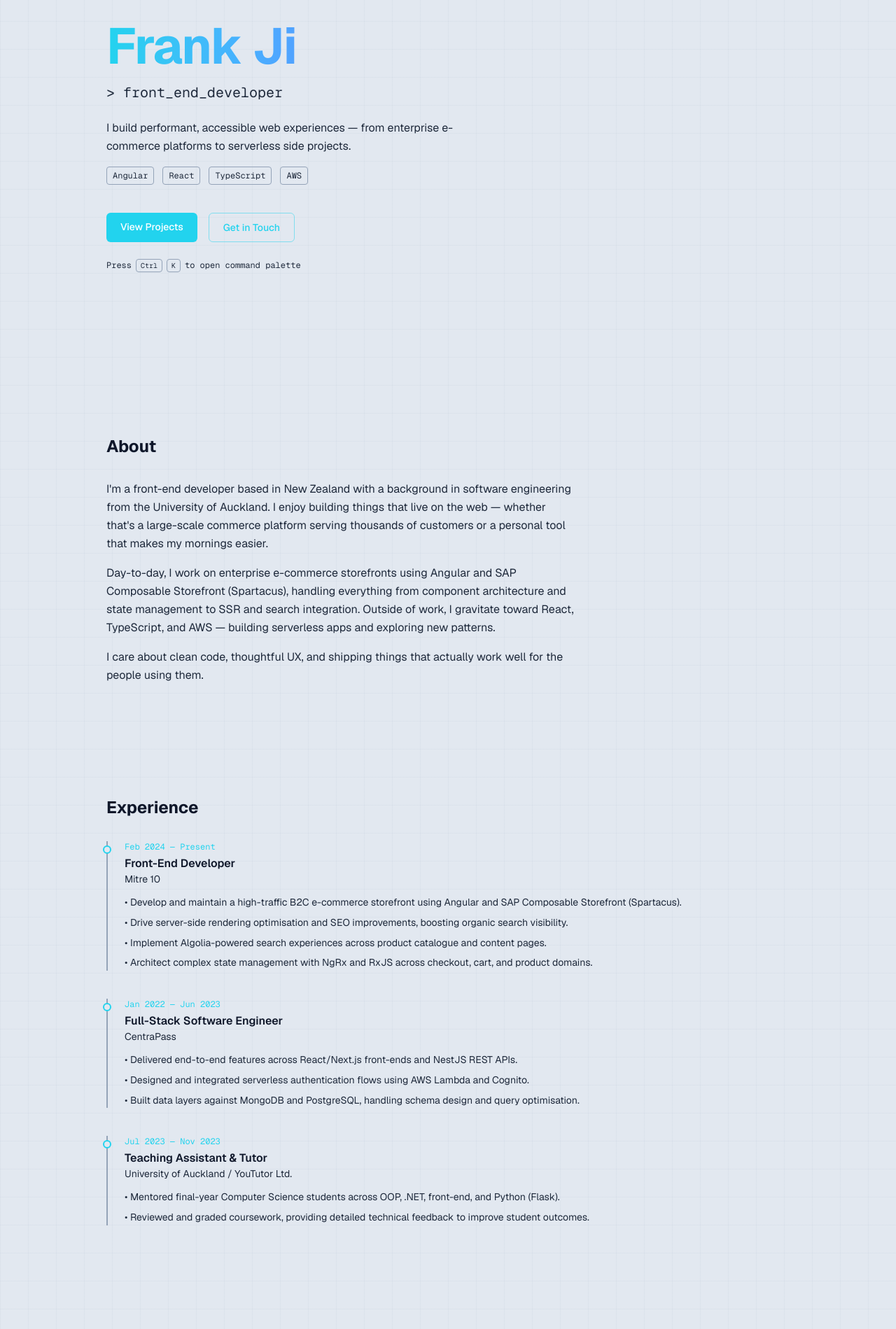
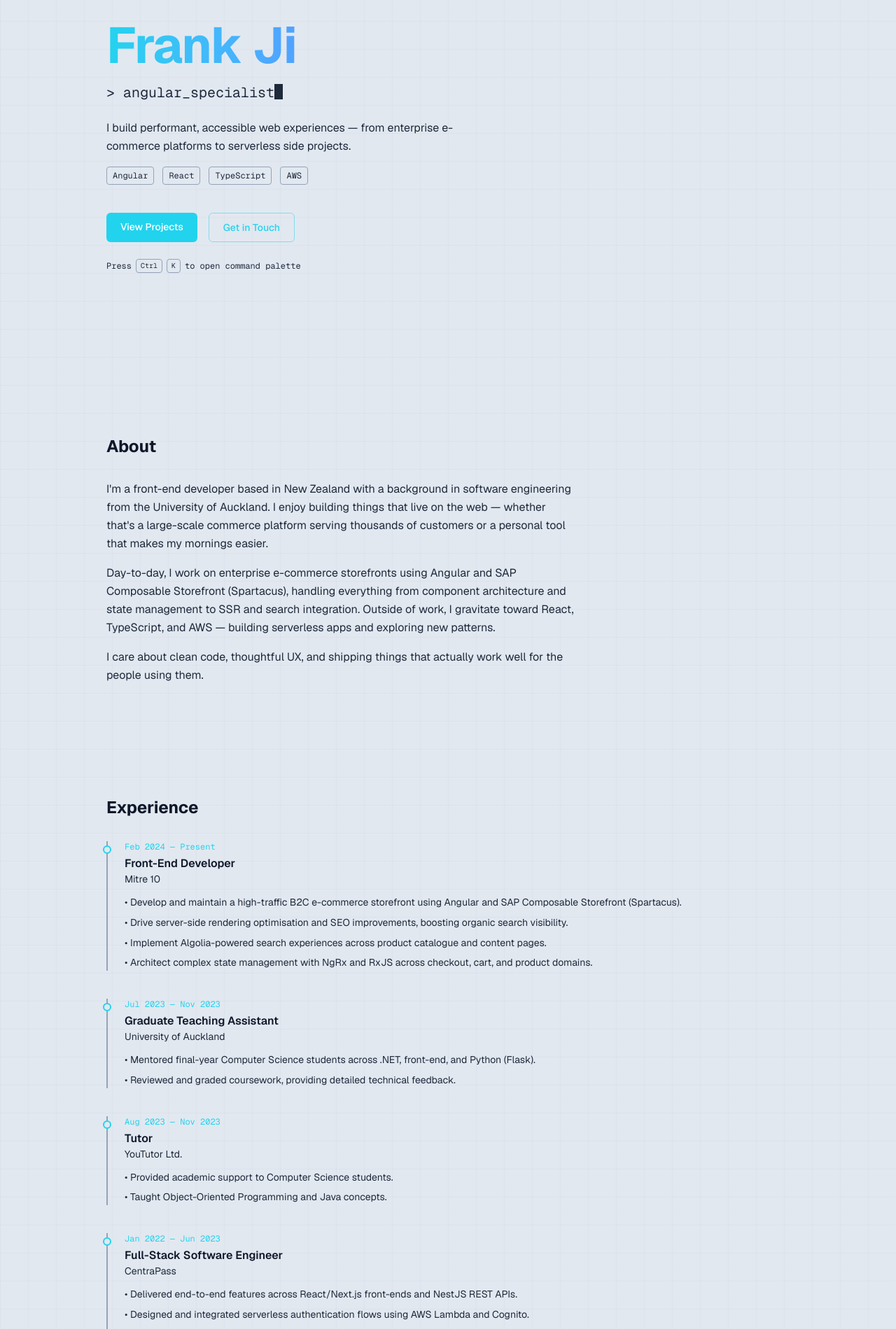
Before and after one commit to FrankJi1019/portfolio, a Next.js app: page / in a window 1280 px wide. Shown: the part 250-2149 px from the top of the page at 70% size. Built offline with nearby package versions, Linux system fonts and the light colour scheme.

Commit message:
feat: Add typing text animation and refactor experience roles

```diff
--- a/src/app/globals.css
+++ b/src/app/globals.css
@@ -96,6 +96,12 @@ section + section {
   50% { opacity: 0.5; }
 }
 
+/* Typing cursor blink */
+@keyframes blink {
+  0%, 100% { opacity: 1; }
+  50% { opacity: 0; }
+}
+
 /* Scanline effect - subtle */
 .scanline::after {
   content: "";
--- a/src/components/experience.tsx
+++ b/src/components/experience.tsx
@@ -18,6 +18,24 @@ const EXPERIENCE: Role[] = [
     ],
   },
   {
+    title: "Graduate Teaching Assistant",
+    company: "University of Auckland",
+    period: "Jul 2023 — Nov 2023",
+    points: [
+      "Mentored final-year Computer Science students across .NET, front-end, and Python (Flask).",
+      "Reviewed and graded coursework, providing detailed technical feedback.",
+    ],
+  },
+  {
+    title: "Tutor",
+    company: "YouTutor Ltd.",
+    period: "Aug 2023 — Nov 2023",
+    points: [
+      "Provided academic support to Computer Science students.",
+      "Taught Object-Oriented Programming and Java concepts.",
+    ],
+  },
+  {
     title: "Full-Stack Software Engineer",
     company: "CentraPass",
     period: "Jan 2022 — Jun 2023",
@@ -25,15 +43,6 @@ const EXPERIENCE: Role[] = [
       "Delivered end-to-end features across React/Next.js front-ends and NestJS REST APIs.",
       "Designed and integrated serverless authentication flows using AWS Lambda and Cognito.",
       "Built data layers against MongoDB and PostgreSQL, handling schema design and query optimisation.",
-    ],
-  },
-  {
-    title: "Teaching Assistant & Tutor",
-    company: "University of Auckland / YouTutor Ltd.",
-    period: "Jul 2023 — Nov 2023",
-    points: [
-      "Mentored final-year Computer Science students across OOP, .NET, front-end, and Python (Flask).",
-      "Reviewed and graded coursework, providing detailed technical feedback to improve student outcomes.",
     ],
   },
 ];
--- a/src/components/hero.tsx
+++ b/src/components/hero.tsx
@@ -1,5 +1,6 @@
 import { FontAwesomeIcon } from "@fortawesome/react-fontawesome";
 import { faCircle } from "@fortawesome/free-solid-svg-icons";
+import { TypingText } from "./typing-text";
 
 export function Hero() {
   return (
@@ -16,7 +17,7 @@ export function Hero() {
         </span>
       </h1>
       <h2 className="mt-4 font-mono text-lg text-[var(--muted)] sm:text-xl">
-        &gt; front_end_developer
+        <TypingText />
       </h2>
       <p className="mt-6 max-w-lg text-[var(--muted)] leading-relaxed">
         I build performant, accessible web experiences — from enterprise
--- /dev/null
+++ b/src/components/typing-text.tsx
@@ -0,0 +1,55 @@
+"use client";
+
+import { useEffect, useState } from "react";
+
+const PHRASES = [
+  "front_end_developer",
+  "angular_specialist",
+  "building_for_the_web",
+];
+
+const TYPE_SPEED = 80;
+const DELETE_SPEED = 40;
+const PAUSE_AFTER_TYPE = 2000;
+const PAUSE_AFTER_DELETE = 500;
+
+export function TypingText() {
+  const [text, setText] = useState("");
+  const [phraseIndex, setPhraseIndex] = useState(0);
+  const [isDeleting, setIsDeleting] = useState(false);
+
+  useEffect(() => {
+    const current = PHRASES[phraseIndex];
+
+    if (!isDeleting && text === current) {
+      const timeout = setTimeout(() => setIsDeleting(true), PAUSE_AFTER_TYPE);
+      return () => clearTimeout(timeout);
+    }
+
+    if (isDeleting && text === "") {
+      const timeout = setTimeout(() => {
+        setIsDeleting(false);
+        setPhraseIndex((i) => (i + 1) % PHRASES.length);
+      }, PAUSE_AFTER_DELETE);
+      return () => clearTimeout(timeout);
+    }
+
+    const timeout = setTimeout(
+      () => {
+        setText(
+          isDeleting ? current.slice(0, text.length - 1) : current.slice(0, text.length + 1)
+        );
+      },
+      isDeleting ? DELETE_SPEED : TYPE_SPEED
+    );
+
+    return () => clearTimeout(timeout);
+  }, [text, isDeleting, phraseIndex]);
+
+  return (
+    <span>
+      &gt; {text}
+      <span className="inline-block w-[0.6em] h-[1.1em] translate-y-[0.15em] bg-[var(--muted)] animate-[blink_1s_step-end_infinite]" />
+    </span>
+  );
+}
```
